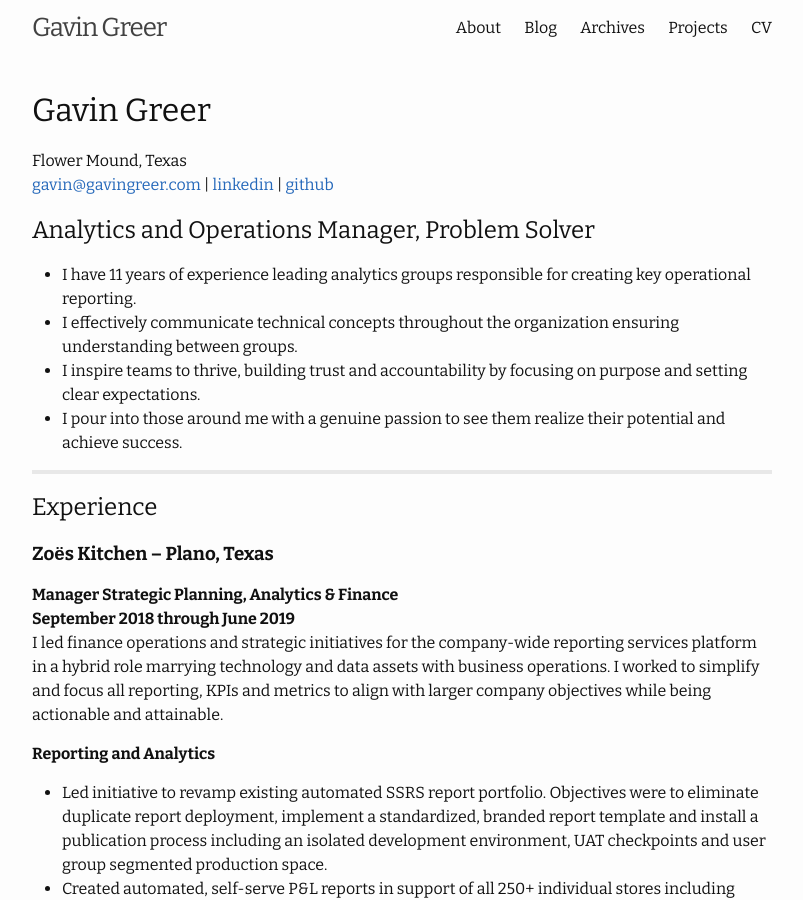
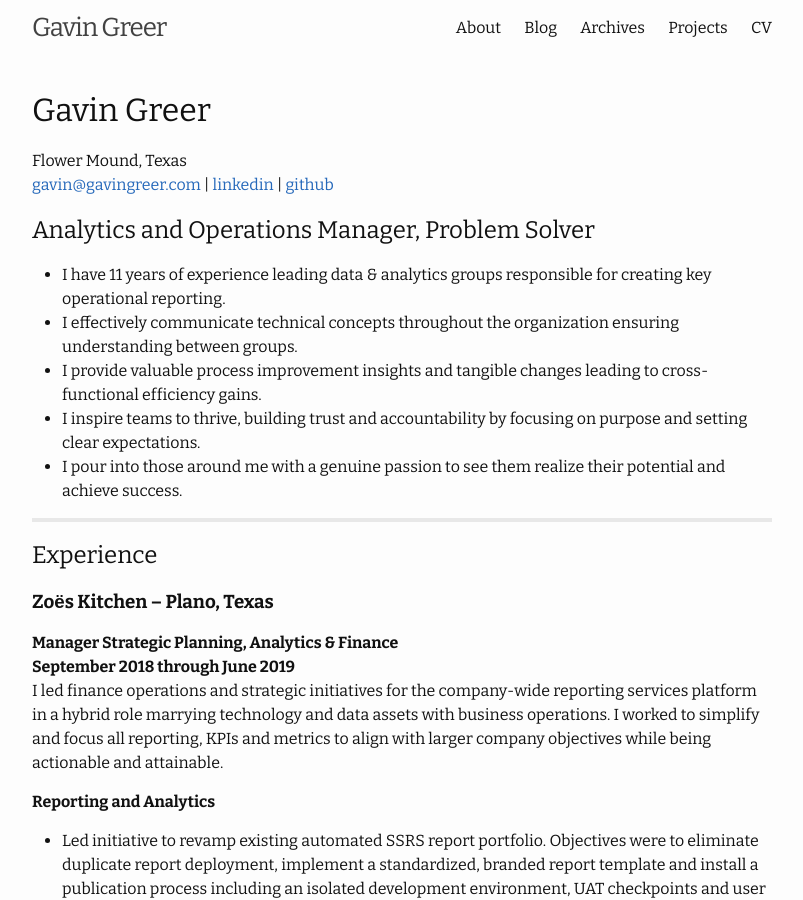
Before and after one commit to nivagator/personal-site, a Jekyll site: the page built from cv.html, in a window 1280 px wide and 900 px high. Shown: the whole window, without its empty margins (238-1041 px from the left). Built offline with Jekyll 4.4.1, drawn with Linux system fonts in a browser that asks for light colours.

Commit message:
update cv opener

```diff
--- a/cv.html
+++ b/cv.html
@@ -13,10 +13,11 @@ permalink: /cv/
   </header>
   <h2>Analytics and Operations Manager, Problem Solver</h2>
   <ul>
-    <li>I have {{ 'now' | date: "%Y" | minus: 2009 }} years of experience leading analytics groups responsible for creating key operational reporting.</li>
-      <li>I effectively communicate technical concepts throughout the organization ensuring understanding between groups.</li>
-      <li>I inspire teams to thrive, building trust and accountability by focusing on purpose and setting clear expectations.</li>
-      <li>I pour into those around me with a genuine passion to see them realize their potential and achieve success.</li>
+    <li>I have {{ 'now' | date: "%Y" | minus: 2009 }} years of experience leading data & analytics groups responsible for creating key operational reporting.</li>
+    <li>I effectively communicate technical concepts throughout the organization ensuring understanding between groups.</li>
+    <li>I provide valuable process improvement insights and tangible changes leading to cross-functional efficiency gains.</li>
+    <li>I inspire teams to thrive, building trust and accountability by focusing on purpose and setting clear expectations.</li>
+    <li>I pour into those around me with a genuine passion to see them realize their potential and achieve success.</li>
   </ul>
   <hr>
   <h2>Experience</h2>
```
